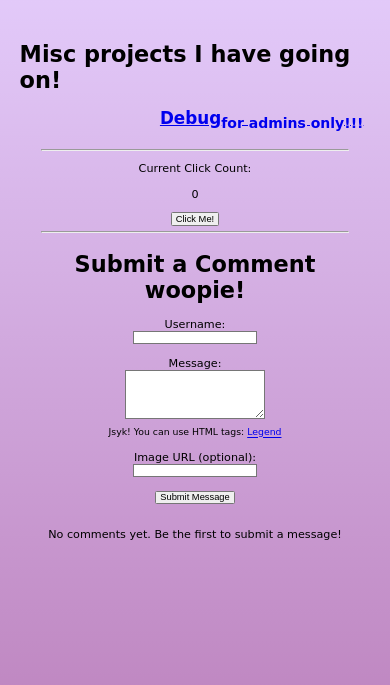
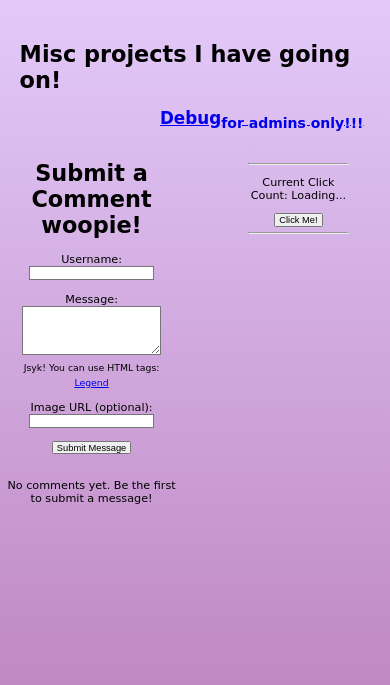
Before and after one commit to KotaNofa/kokaCloud, a PHP site: page /projects/index.html in a window 390 px wide. Shown: the part 71-756 px from the top of the page. Run offline with PHP 8.4, Linux system fonts and the light colour scheme; data that the repository does not hold is empty; some web fonts are replaced.

Commit message:
Added paging to comments, fixed mobile gallery scaling

```diff
--- a/boubas/projects/index.html
+++ b/boubas/projects/index.html
@@ -19,17 +19,8 @@
     <h2><a href="http://192.168.192.254:8080">Debug<sub>for admins only!!!</sub></a></h2>
   </div>
 
-  <div class="container">
-    <div class="center">
-        <hr>
-        <p>Current Click Count: <span id="clickCount">Loading...</span></p>
-        <button id="clickerButton" onclick="incrementClick()">Click Me!</button>
-        <hr>
-    </div>
-</div>
-
-
-  <div class="center">
+  <div class="row">
+    <div class="column">
       <h1>Submit a Comment woopie!</h1>
       <form id="commentForm" action="submit_message.php" method="POST">
         <label for="username">Username:</label><br>
@@ -45,12 +36,20 @@
 
               <br><br>
       </form>
-
       <div id="commentsSection">
         <p>No comments yet. Be the first to submit a message!</p>
       </div>
     </div>
+    <div class="column">
+      <div class="center">
+        <hr>
+        <p>Current Click Count: <span id="clickCount">Loading...</span></p>
+        <button id="clickerButton" onclick="incrementClick()">Click Me!</button>
+        <hr>
+    </div>
+    </div>
+  </div>
 
-  <script src="scripts.js?v=3"></script>
+  <script src="scripts.js?v=1"></script>
 </body>
 </html>
--- a/boubas/projects/scripts.js
+++ b/boubas/projects/scripts.js
@@ -1,17 +1,33 @@
-// Function to fetch and display comments
-function fetchComments() {
-    fetch('/projects/fetch_comments.php')
+let currentPage = 1;  // Start on the first page
+let loading = false;  // Prevent multiple fetches at once
+let hasMoreComments = true;  // Flag to check if there are more comments to load
+
+// Function to fetch and display comments with pagination
+function fetchComments(page) {
+    if (loading || !hasMoreComments) return;  // Prevent fetching if already loading or no more comments
+
+    loading = true;  // Set loading to true to prevent multiple fetches
+
+    fetch(`/projects/fetch_comments.php?page=${page}`)
         .then(response => response.json())
         .then(data => {
             const commentsSection = document.getElementById('commentsSection');
+
+            // If it's the first page, clear the existing comments
+            if (page === 1) {
                 commentsSection.innerHTML = '';  // Clear existing comments
+            }
 
             if (data.length === 0) {
+                if (page === 1) {
                     commentsSection.innerHTML = '<p>No comments yet. Be the first to submit a message!</p>';
+                } else {
+                    commentsSection.innerHTML += '<p>No more comments to load.</p>';
+                }
+                hasMoreComments = false;  // Set flag to false if no more comments
             } else {
                 data.forEach(comment => {
                     const commentDiv = document.createElement('div');
-
                     commentDiv.classList.add('comment');
                     commentDiv.innerHTML = `
                         <hr>
@@ -23,9 +39,13 @@ function fetchComments() {
                     `;
                     commentsSection.appendChild(commentDiv);
                 });
+                currentPage++;  // Increment the page number after successfully loading comments
             }
         })
-          .catch(error => console.error('Error fetching comments:', error));
+        .catch(error => console.error('Error fetching comments:', error))
+        .finally(() => {
+            loading = false;  // Reset loading flag after fetch completes
+        });
 }
 
 // Function to calculate "X time ago" from the timestamp
@@ -54,8 +74,7 @@ function fetchComments() {
     }
 }
 
-
-
+// Function to handle comment submission
 document.getElementById('commentForm').addEventListener('submit', function(event) {
     event.preventDefault();
 
@@ -67,30 +86,24 @@ function fetchComments() {
     })
     .then(response => response.text())
     .then(() => {
-          fetchComments();
+        fetchComments(currentPage);  // Refresh comments after submission
         this.reset();
     })
     .catch(error => console.error('Error submitting comment:', error));
 });
 
-  function updateClickCount() {
-    fetch('/projects/clickerGet.php')
-        .then(response => response.text()) // Get the updated click count
-        .then(count => {
-            document.getElementById('clickCount').innerText = count; // Update the count on the page
-        })
-        .catch(error => console.error('Error fetching click count:', error)); // Log any errors
+// Detect when the user scrolls to the bottom and fetch more comments
+window.addEventListener('scroll', function() {
+    const scrollableHeight = document.documentElement.scrollHeight; // Total height of the page
+    const scrollPosition = window.innerHeight + window.scrollY; // Height of the viewport + current scroll position
+
+    if (scrollPosition >= scrollableHeight - 100) {  // Trigger when the user is within 100px of the bottom
+        fetchComments(currentPage);
     }
+});
 
-  function incrementClick() {
-    fetch('/projects/clickerAdd.php') // Assuming this adds a click count
-        .then(response => response.text()) // Get response (optional)
-        .then(() => {
-            updateClickCount(); // After adding a click, update the count
-        })
-        .catch(error => console.error('Error adding click:', error)); // Log any errors
-}
+// Initial load of comments (first batch)
+fetchComments(currentPage);
 
-setInterval(fetchComments, 5000);
-
+// Update the initial click count
 updateClickCount();
--- a/boubas/style.css
+++ b/boubas/style.css
@@ -84,3 +84,15 @@
         border-left: 2px solid black;
         height: 400px;
     }
+
+    .row {
+        display: flex;
+        justify-content: center; /* Centers the columns horizontally */
+        gap: 50px; /* Adds spacing between columns */
+        align-items: flex-start; /* Ensures columns shrink in height to fit their content */
+    }
+
+    .column {
+        flex: 1 1 20%; /* Make the columns wider with 20% base width */
+        text-align: center;
+    }
```
Also changed, not shown: boubas/gallery/index.html (+26 -9 lines), boubas/projects/fetch_comments.php (+38 -12 lines). Lines whose indentation alone changed are shown as unchanged.
